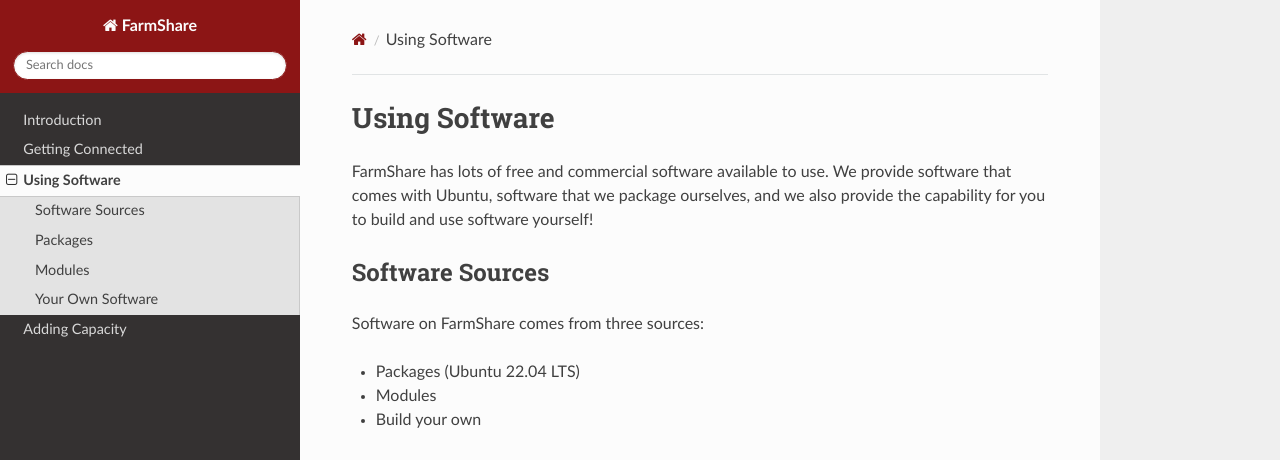
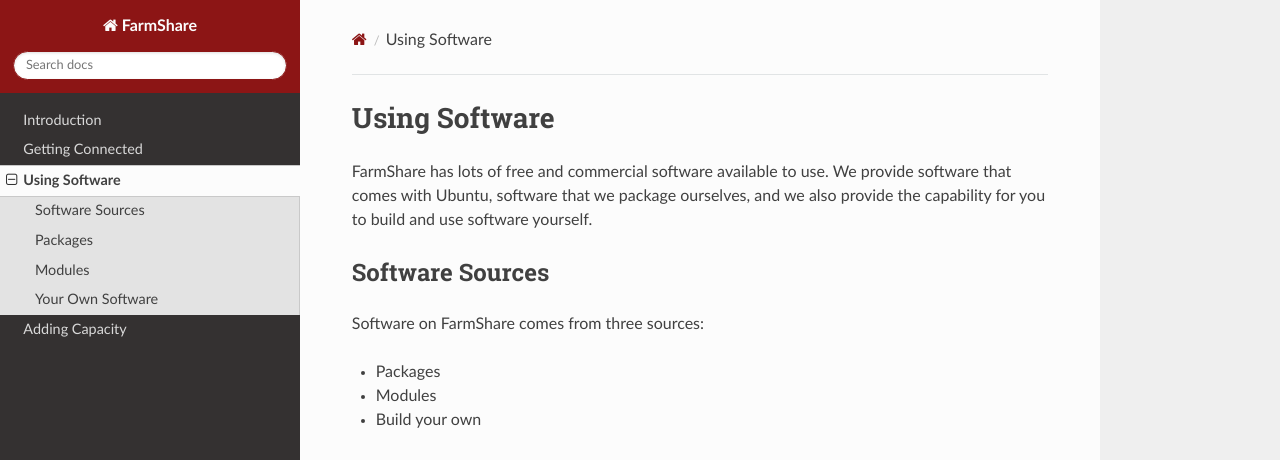
Before and after one commit to stanford-rc/farmshare-docs, an MkDocs documentation site: the page built from docs/software.md, in a window 1280 px wide and 900 px high. Shown: the top 460 px of the window. Built offline with MkDocs 1.6.1, drawn with Linux system fonts in a browser that asks for light colours; nearby versions of some CDN libraries.

Commit message:
Update software.md

```diff
--- a/docs/software.md
+++ b/docs/software.md
@@ -1,12 +1,12 @@
 # Using Software
 
-FarmShare has lots of free and commercial software available to use. We provide software that comes with Ubuntu, software that we package ourselves, and we also provide the capability for you to build and use software yourself!
+FarmShare has lots of free and commercial software available to use. We provide software that comes with Ubuntu, software that we package ourselves, and we also provide the capability for you to build and use software yourself.
 
 ## Software Sources
 
 Software on FarmShare comes from three sources:
 
-* Packages (Ubuntu 22.04 LTS)
+* Packages
 * Modules
 * Build your own
 
```
